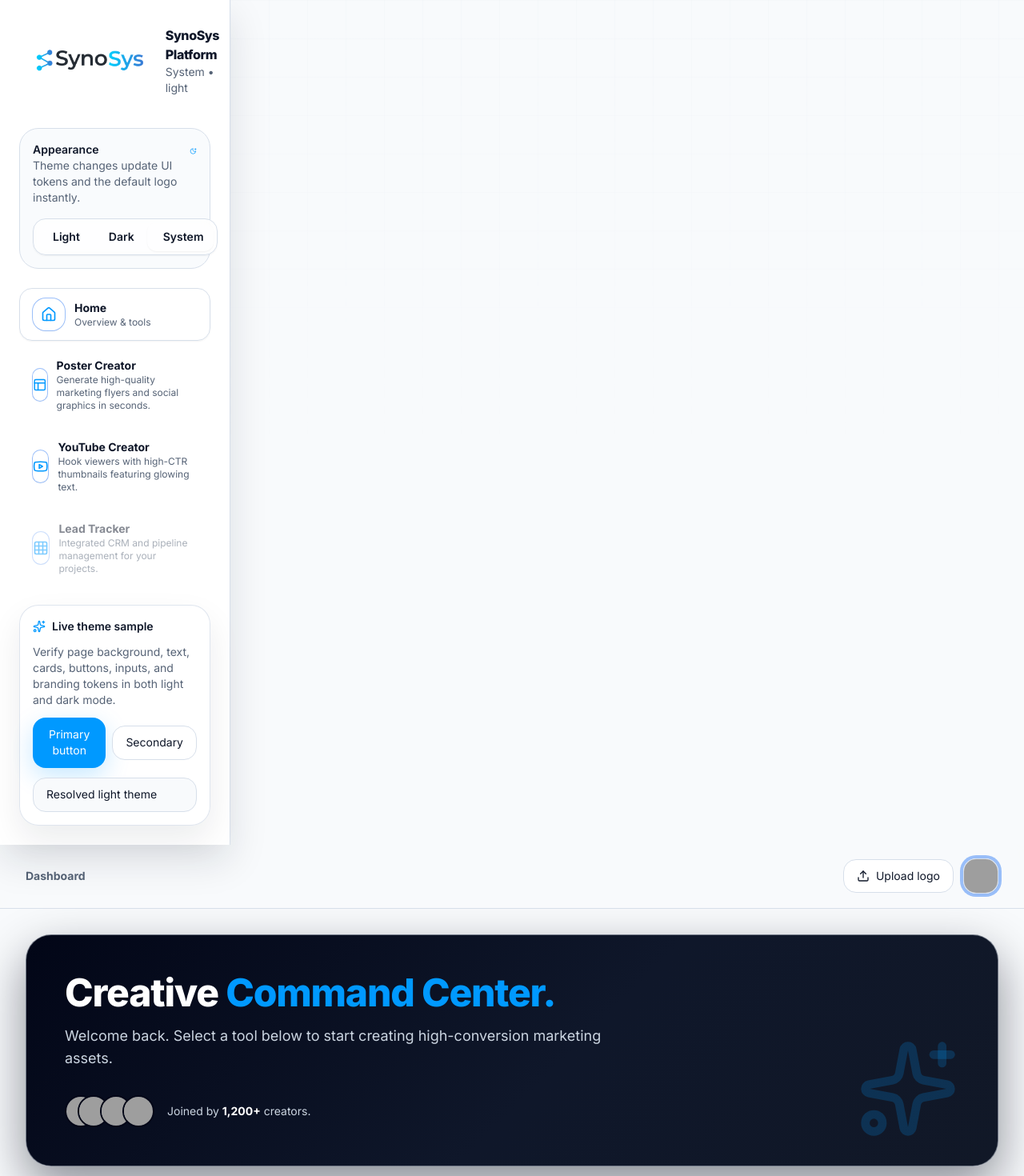
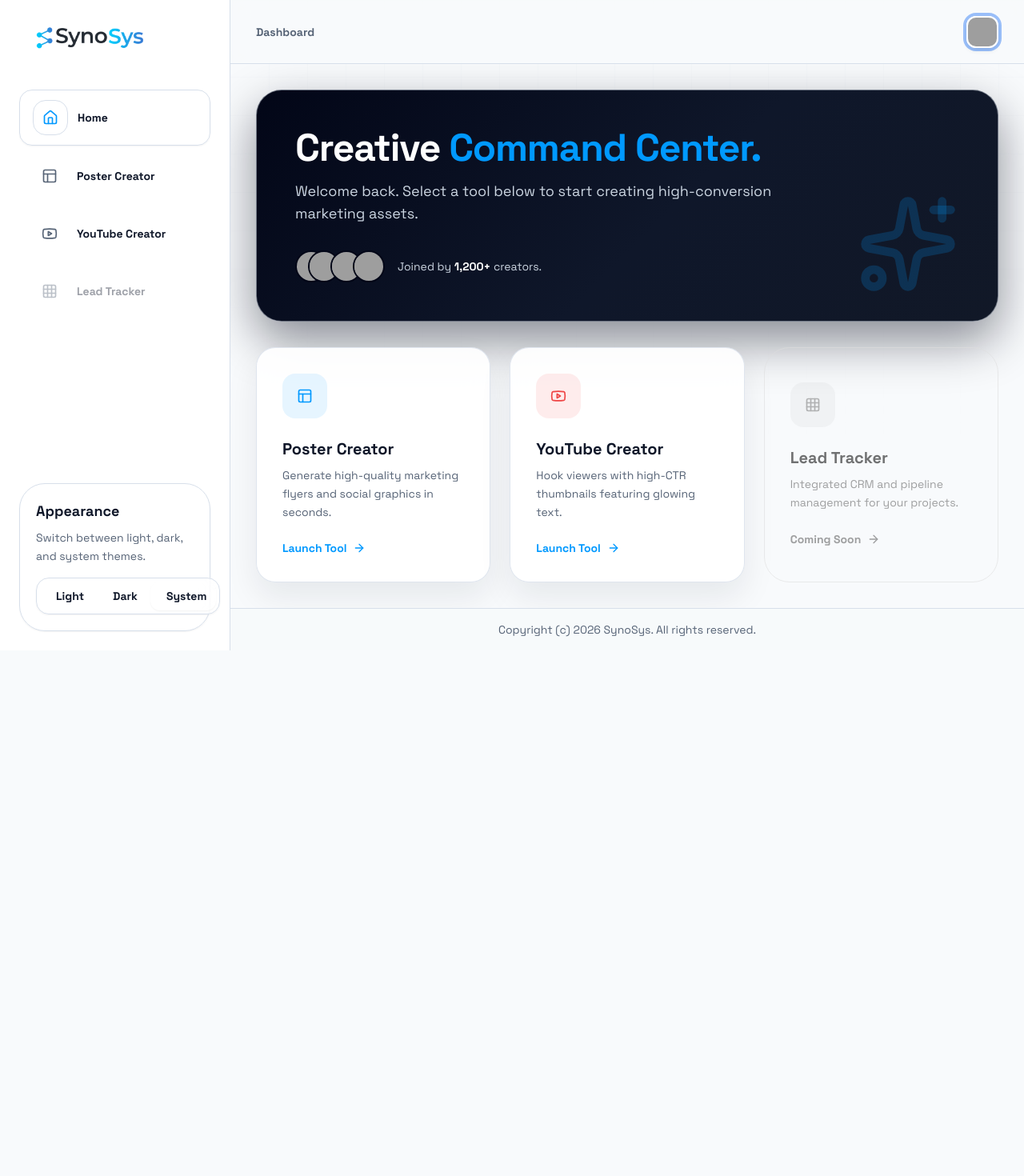
Before and after one commit to aalgharib/synosys-platform, a React (Vite) app: page / in a window 1280 px wide. Shown: the top 1470 px of the page at 80% size. After the commit the page ends 813 px from the top, so only its background shows below. Built offline with nearby package versions, Linux system fonts and the light colour scheme; grey boxes are pictures that could not be loaded.

Commit message:
Tighten theme widget layout to match original shell

```diff
--- a/src/App.tsx
+++ b/src/App.tsx
@@ -4,9 +4,6 @@ import {
   Home,
   Layout,
   Menu,
-  MoonStar,
-  Sparkles,
-  Upload,
   X,
   Youtube,
 } from "lucide-react";
@@ -16,7 +13,7 @@ import Dashboard from "./components/Dashboard";
 import PosterCreator from "./components/PosterCreator";
 import ThemeToggle from "./components/ThemeToggle";
 import YoutubeThumbnailCreator from "./components/YoutubeThumbnailCreator";
-import { ThemeProvider, useTheme } from "./context/ThemeContext";
+import { ThemeProvider } from "./context/ThemeContext";
 import { defaultBranding } from "./defaults";
 import type { Branding, Tool } from "./types/platform";
 
@@ -31,8 +28,6 @@ function AppShell() {
   const platformLogoInputRef = useRef<HTMLInputElement | null>(null);
   const profilePicInputRef = useRef<HTMLInputElement | null>(null);
   const currentYear = new Date().getFullYear();
-  const { resolvedTheme, theme } = useTheme();
-
   const [branding, setBranding] = useState<Branding>(defaultBranding);
 
   const tools: Tool[] = useMemo(
@@ -103,18 +98,19 @@ function AppShell() {
     !branding.platformLogo || defaultThemeAwareLogos.has(branding.platformLogo);
 
   return (
-    <div className="min-h-screen bg-background text-foreground">
+    <div className="flex min-h-screen bg-background font-sans text-foreground">
       <aside
-        className={`surface-panel fixed inset-y-0 left-0 z-50 w-72 border-r border-border/80 transition-transform duration-300 lg:relative lg:translate-x-0 ${
+        className={`fixed inset-y-0 left-0 z-50 w-72 border-r border-border bg-sidebar/95 transition-transform duration-300 lg:relative lg:translate-x-0 ${
           isSidebarOpen ? "translate-x-0" : "-translate-x-full"
         }`}
       >
         <div className="flex h-full flex-col p-6">
-          <div className="mb-8 flex items-center justify-between gap-3 px-1">
+          <div className="mb-10 flex items-center justify-between px-2">
             <button
               type="button"
               onClick={() => platformLogoInputRef.current?.click()}
-              className="flex items-center gap-3 rounded-2xl p-2 text-left transition hover:bg-accent/60"
+              className="rounded-2xl p-1 transition hover:bg-accent/60"
+              aria-label="Upload platform logo"
             >
               {usingThemeAwareDefaultLogo ? (
                 <BrandLogo alt="SynoSys platform logo" className="h-10 w-auto" />
@@ -125,42 +121,21 @@ function AppShell() {
                   className="h-10 w-auto rounded-xl object-contain"
                 />
               ) : (
-                <div className="flex h-10 w-10 items-center justify-center rounded-2xl bg-primary text-primary-foreground">S</div>
+                <div className="flex h-10 w-10 items-center justify-center rounded-2xl bg-primary text-primary-foreground">
+                  S
+                </div>
               )}
-              <div>
-                <p className="text-base font-black tracking-tight text-foreground">
-                  SynoSys Platform
-                </p>
-                <p className="text-sm text-muted-foreground">
-                  {theme === "system"
-                    ? `System • ${resolvedTheme}`
-                    : `${theme[0].toUpperCase()}${theme.slice(1)} mode`}
-                </p>
-              </div>
             </button>
             <button
               type="button"
               onClick={() => setSidebarOpen(false)}
-              className="rounded-xl p-2 text-muted-foreground transition hover:bg-accent hover:text-accent-foreground lg:hidden"
+              className="rounded-xl p-2 text-muted-foreground lg:hidden"
             >
-              <X size={22} />
+              <X size={24} />
             </button>
           </div>
 
-          <div className="mb-6 rounded-3xl border border-border/80 bg-muted/40 p-4">
-            <div className="mb-4 flex items-start justify-between gap-3">
-              <div>
-                <p className="text-sm font-semibold text-foreground">Appearance</p>
-                <p className="text-sm text-muted-foreground">
-                  Theme changes update UI tokens and the default logo instantly.
-                </p>
-              </div>
-              <MoonStar className="mt-0.5 h-5 w-5 text-primary" />
-            </div>
-            <ThemeToggle />
-          </div>
-
-          <nav className="flex-grow space-y-2">
+          <nav className="space-y-1">
             {tools
               .filter((tool) => tool.id === "dashboard" || !tool.hidden)
               .map((tool) => (
@@ -169,87 +144,68 @@ function AppShell() {
                   type="button"
                   disabled={tool.disabled}
                   onClick={() => setActiveTab(tool.id)}
-                  className={`w-full rounded-2xl border px-4 py-3 text-left transition-all ${
+                  className={`flex w-full items-center gap-3 rounded-2xl px-4 py-3 transition-all ${
                     activeTab === tool.id
-                      ? "border-primary/30 bg-primary/10 text-foreground shadow-sm"
-                      : "border-transparent text-muted-foreground hover:border-border/60 hover:bg-accent/60 hover:text-accent-foreground"
-                  } ${tool.disabled ? "cursor-not-allowed opacity-50" : ""}`}
+                      ? "border border-primary/15 bg-primary/10 text-primary shadow-sm"
+                      : "text-muted-foreground hover:bg-accent/60"
+                  } ${tool.disabled ? "cursor-not-allowed opacity-40" : ""}`}
                 >
-                  <div className="flex items-center gap-3">
-                    <span className="flex h-10 w-10 items-center justify-center rounded-2xl bg-card text-primary shadow-sm ring-1 ring-border/70">
+                  <span
+                    className={`flex h-11 w-11 items-center justify-center rounded-2xl border transition-colors ${
+                      activeTab === tool.id
+                        ? "border-primary/20 bg-card text-primary"
+                        : "border-transparent bg-transparent text-muted-foreground"
+                    }`}
+                  >
                     {tool.icon}
                   </span>
-                    <div>
-                      <p className="text-sm font-bold">{tool.name}</p>
-                      <p className="text-xs text-muted-foreground">{tool.description}</p>
-                    </div>
-                  </div>
+                  <span className="text-sm font-bold text-left">{tool.name}</span>
                 </button>
               ))}
           </nav>
 
-          <div className="surface-card mt-6 space-y-3 p-4">
-            <div className="flex items-center gap-2 text-sm font-semibold text-foreground">
-              <Sparkles className="h-4 w-4 text-primary" />
-              Live theme sample
+          <div className="mt-auto pt-6">
+            <div className="rounded-[2rem] border border-border bg-card/90 p-5 shadow-sm backdrop-blur-sm">
+              <p className="text-lg font-bold text-foreground">Appearance</p>
+              <p className="mt-2 text-sm leading-relaxed text-muted-foreground">
+                Switch between light, dark, and system themes.
+              </p>
+              <div className="mt-4">
+                <ThemeToggle />
               </div>
-            <p className="text-sm text-muted-foreground">
-              Verify page background, text, cards, buttons, inputs, and branding
-              tokens in both light and dark mode.
-            </p>
-            <div className="flex items-center gap-2">
-              <button type="button" className="button-primary text-sm">
-                Primary button
-              </button>
-              <button type="button" className="button-secondary text-sm">
-                Secondary
-              </button>
             </div>
-            <input
-              type="text"
-              readOnly
-              value={`Resolved ${resolvedTheme} theme`}
-              className="input-base text-sm"
-            />
           </div>
         </div>
       </aside>
 
       <main className="flex min-w-0 flex-1 flex-col">
-        <header className="sticky top-0 z-40 flex h-20 items-center justify-between border-b border-border/80 bg-background/80 px-4 backdrop-blur md:px-8">
+        <header className="sticky top-0 z-40 flex h-20 items-center justify-between border-b border-border bg-background/80 px-8 backdrop-blur-md">
           <div className="flex items-center gap-4">
             <button
               type="button"
               onClick={() => setSidebarOpen(true)}
-              className="rounded-xl border border-border bg-card p-2 text-foreground transition hover:bg-accent lg:hidden"
+              className="rounded-lg bg-muted p-2 text-foreground lg:hidden"
             >
               <Menu size={20} />
             </button>
             <div className="flex items-center gap-2">
-              <span className="text-sm font-bold text-muted-foreground">Dashboard</span>
+              <span className="text-sm font-bold text-muted-foreground">
+                Dashboard
+              </span>
               {activeTab !== "dashboard" && (
                 <>
-                  <ChevronRight size={14} className="text-muted-foreground" />
-                  <span className="text-sm font-black uppercase tracking-wide text-primary">
+                  <ChevronRight size={14} className="text-border" />
+                  <span className="text-sm font-black uppercase text-primary">
                     {activeTab}
                   </span>
                 </>
               )}
             </div>
           </div>
-          <div className="flex items-center gap-3">
-            <button
-              type="button"
-              onClick={() => platformLogoInputRef.current?.click()}
-              className="button-secondary hidden text-sm md:inline-flex"
-            >
-              <Upload className="h-4 w-4" />
-              Upload logo
-            </button>
           <button
             type="button"
             onClick={() => profilePicInputRef.current?.click()}
-              className="h-11 w-11 overflow-hidden rounded-2xl border border-border bg-card shadow-sm ring-4 ring-primary/10 transition hover:scale-105"
+            className="h-10 w-10 overflow-hidden rounded-xl border-2 border-white bg-muted shadow-md ring-4 ring-primary/10 transition hover:scale-105"
           >
             <img
               src={branding.profilePic}
@@ -257,7 +213,6 @@ function AppShell() {
               className="h-full w-full object-cover"
             />
           </button>
-          </div>
         </header>
 
         <div className="flex-1 overflow-y-auto p-4 md:p-8">
@@ -284,7 +239,7 @@ function AppShell() {
           </div>
         </div>
 
-        <footer className="border-t border-border/80 bg-background/80 px-8 py-4 text-center text-sm text-muted-foreground">
+        <footer className="border-t border-border bg-background/80 px-8 py-4 text-center text-sm text-muted-foreground">
           Copyright (c) {currentYear} SynoSys. All rights reserved.
         </footer>
       </main>
```
Also changed, not shown: src/tailwind.generated.css. Lines whose indentation alone changed are shown as unchanged.
